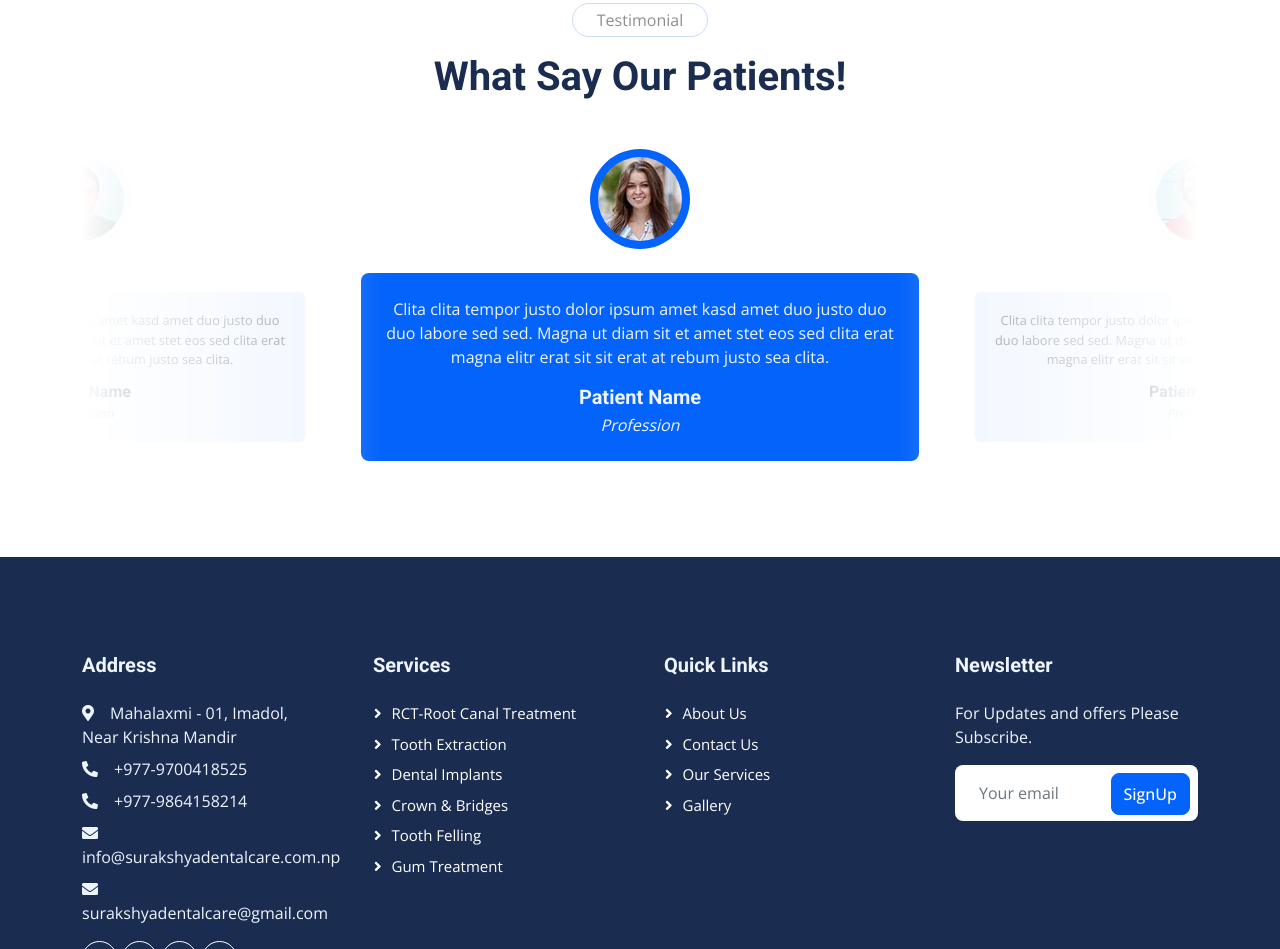
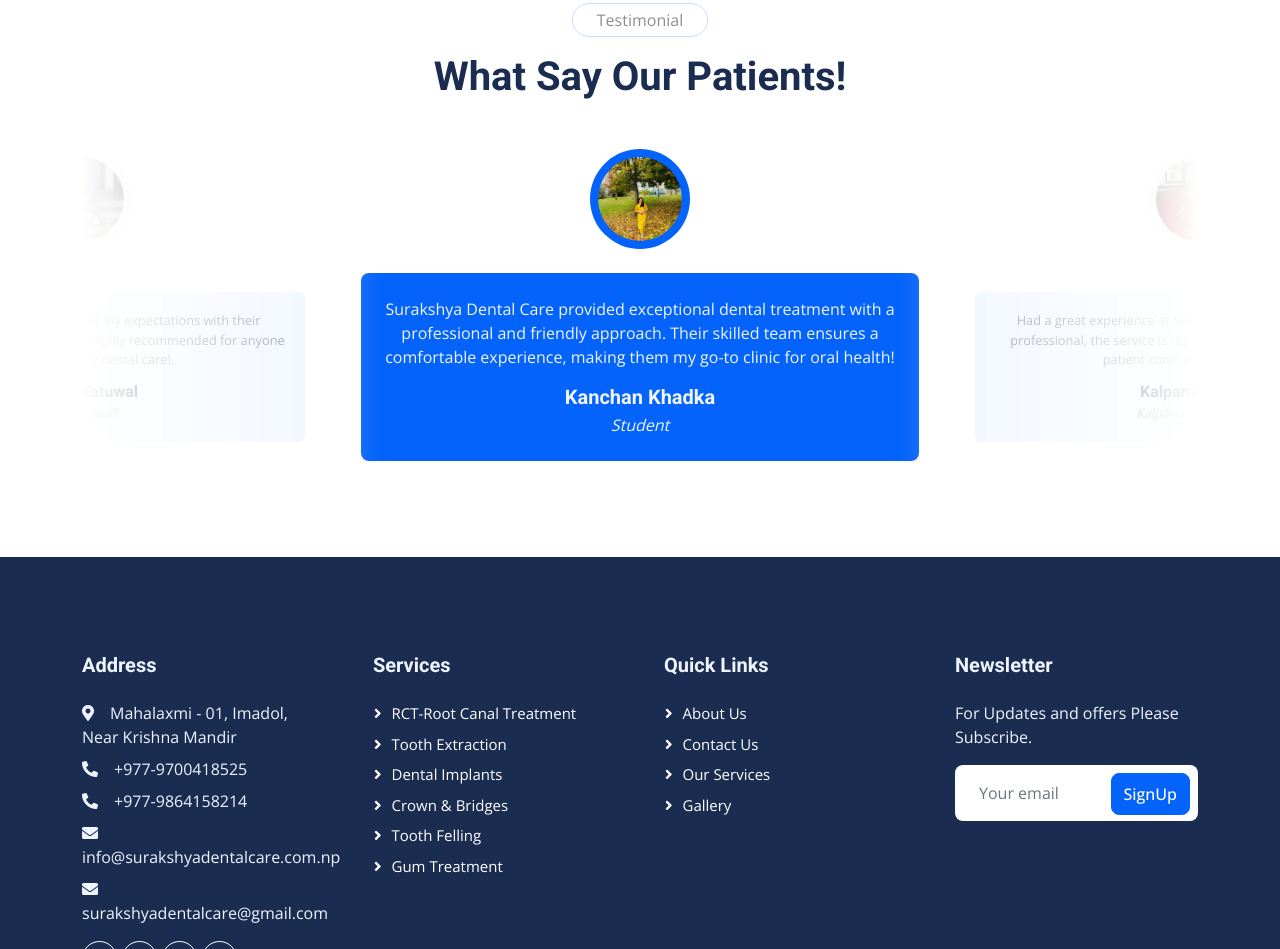
Before and after one commit to paraskatuwal52/surakshyadentalcare, a plain HTML site: page service.html in a window 1280 px wide. Shown: the part 2318-3267 px from the top of the page. Drawn offline with nearby package versions, Linux system fonts and the light colour scheme.

Commit message:
Update service.html

```diff
--- a/service.html
+++ b/service.html
@@ -266,7 +266,7 @@
     <!-- Appointment End -->
 
 
-    <!-- Testimonial Start -->
+   <!-- Testimonial Start -->
     <div class="container-xxl py-5">
         <div class="container">
             <div class="text-center mx-auto mb-5 wow fadeInUp" data-wow-delay="0.1s" style="max-width: 600px;">
@@ -275,27 +275,27 @@
             </div>
             <div class="owl-carousel testimonial-carousel wow fadeInUp" data-wow-delay="0.1s">
                 <div class="testimonial-item text-center">
-                    <img class="img-fluid bg-light rounded-circle p-2 mx-auto mb-4" src="img/testimonial-1.jpg" style="width: 100px; height: 100px;">
+                    <img class="img-fluid bg-light rounded-circle p-2 mx-auto mb-4" src="img/kanchan.jpg" style="width: 100px; height: 100px;">
                     <div class="testimonial-text rounded text-center p-4">
-                        <p>Clita clita tempor justo dolor ipsum amet kasd amet duo justo duo duo labore sed sed. Magna ut diam sit et amet stet eos sed clita erat magna elitr erat sit sit erat at rebum justo sea clita.</p>
-                        <h5 class="mb-1">Patient Name</h5>
-                        <span class="fst-italic">Profession</span>
+                        <p>Surakshya Dental Care provided exceptional dental treatment with a professional and friendly approach. Their skilled team ensures a comfortable experience, making them my go-to clinic for oral health!</p>
+                        <h5 class="mb-1">Kanchan Khadka</h5>
+                        <span class="fst-italic">Student</span>
                     </div>
                 </div>
                 <div class="testimonial-item text-center">
-                    <img class="img-fluid bg-light rounded-circle p-2 mx-auto mb-4" src="img/testimonial-2.jpg" style="width: 100px; height: 100px;">
+                    <img class="img-fluid bg-light rounded-circle p-2 mx-auto mb-4" src="img/kalpana.jpg" style="width: 100px; height: 100px;">
                     <div class="testimonial-text rounded text-center p-4">
-                        <p>Clita clita tempor justo dolor ipsum amet kasd amet duo justo duo duo labore sed sed. Magna ut diam sit et amet stet eos sed clita erat magna elitr erat sit sit erat at rebum justo sea clita.</p>
-                        <h5 class="mb-1">Patient Name</h5>
-                        <span class="fst-italic">Profession</span>
+                        <p>Had a great experience at Surakshya Dental Care! The staff is professional, the service is top-notch, and they truly care about patient comfort and satisfaction</p>
+                        <h5 class="mb-1">Kalpana Khadka</h5>
+                        <span class="fst-italic">Kalpana Craft Owner</span>
                     </div>
                 </div>
                 <div class="testimonial-item text-center">
-                    <img class="img-fluid bg-light rounded-circle p-2 mx-auto mb-4" src="img/testimonial-3.jpg" style="width: 100px; height: 100px;">
+                    <img class="img-fluid bg-light rounded-circle p-2 mx-auto mb-4" src="img/suresh.jpg" style="width: 100px; height: 100px;">
                     <div class="testimonial-text rounded text-center p-4">
-                        <p>Clita clita tempor justo dolor ipsum amet kasd amet duo justo duo duo labore sed sed. Magna ut diam sit et amet stet eos sed clita erat magna elitr erat sit sit erat at rebum justo sea clita.</p>
-                        <h5 class="mb-1">Patient Name</h5>
-                        <span class="fst-italic">Profession</span>
+                        <p> Surakshya Dental Care exceeded my expectations with their excellent service and friendly staff. Highly recommended for anyone looking for quality dental care!.</p>
+                        <h5 class="mb-1">Suresh Katuwal</h5>
+                        <span class="fst-italic">Casino Staff</span>
                     </div>
                 </div>
             </div>
```
